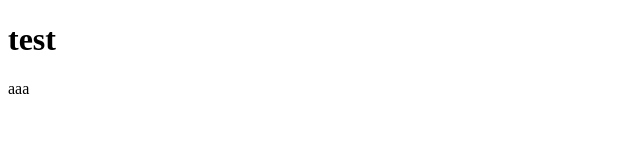
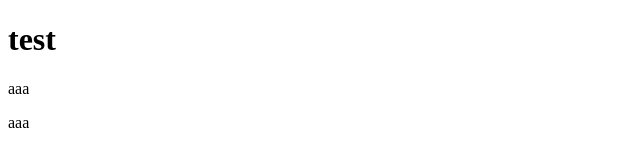
Before and after one commit to ar4132/git_test, a plain HTML site: page index.html in a window 1280 px wide. Shown: the full height of the page, 0-640 px from the left. Drawn offline with Linux system fonts and the light colour scheme.

Commit message:
span 태그 추가
20150107

```diff
--- a/index.html
+++ b/index.html
@@ -8,5 +8,6 @@
     <body>
         <h1>test</h1>
         <p>aaa</p>
+        <span>aaa</span>
     </body>
 </html>
```
